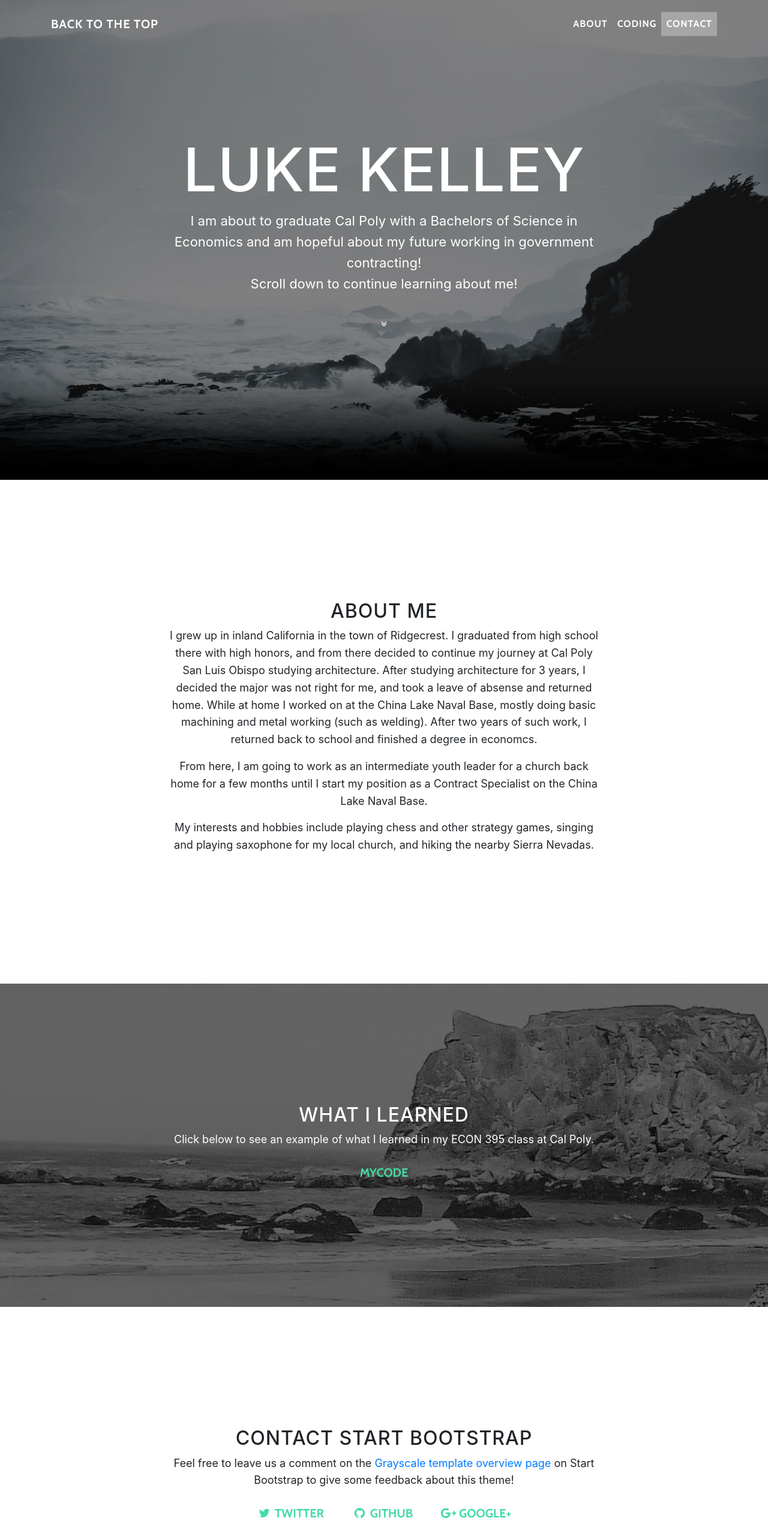
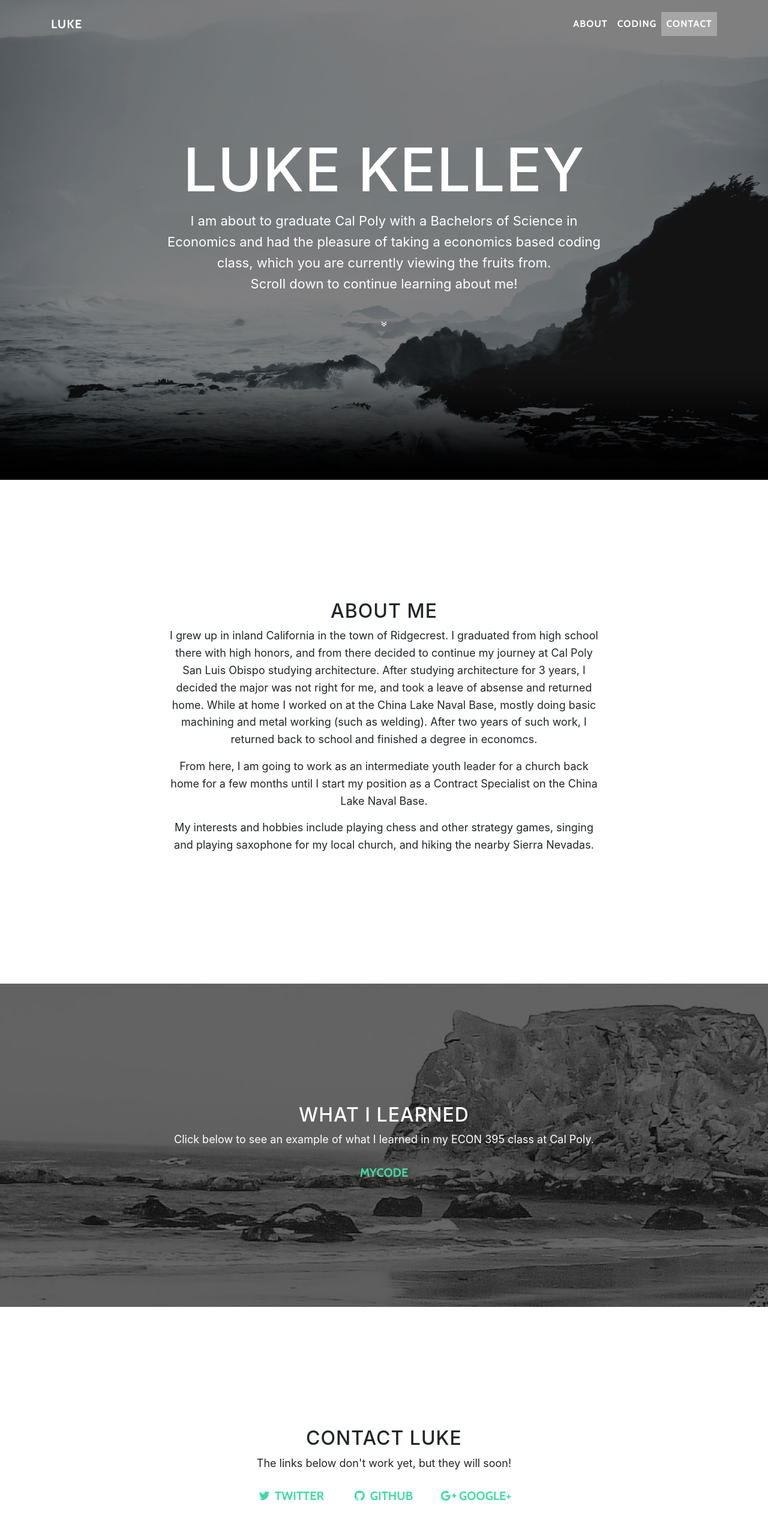
Before and after one commit to LukeKelley7/lukekelley7.github.io, a website with bundled scripts: page index.html in a window 1280 px wide. Shown: the top 2566 px of the page at 60% size. Built offline with nearby package versions, Linux system fonts and the light colour scheme.

Commit message:
Update index.html
Putting the finishing touches--still need to coordinate link

```diff
--- a/index.html
+++ b/index.html
@@ -28,7 +28,7 @@
     <!-- Navigation -->
     <nav class="navbar navbar-expand-lg navbar-light fixed-top" id="mainNav">
       <div class="container">
-        <a class="navbar-brand js-scroll-trigger" href="#page-top">Back to the Top</a>
+        <a class="navbar-brand js-scroll-trigger" href="#page-top">Luke</a>
         <button class="navbar-toggler navbar-toggler-right" type="button" data-toggle="collapse" data-target="#navbarResponsive" aria-controls="navbarResponsive" aria-expanded="false" aria-label="Toggle navigation">
           Menu
           <i class="fa fa-bars"></i>
@@ -56,7 +56,7 @@
           <div class="row">
             <div class="col-lg-8 mx-auto">
               <h1 class="brand-heading">Luke Kelley</h1>
-              <p class="intro-text">I am about to graduate Cal Poly with a Bachelors of Science in Economics and am hopeful about my future working in government contracting!
+              <p class="intro-text">I am about to graduate Cal Poly with a Bachelors of Science in Economics and had the pleasure of taking a economics based coding class, which you are currently viewing the fruits from.
                 <br>Scroll down to continue learning about me!</p>
               <a href="#about" class="btn btn-circle js-scroll-trigger">
                 <i class="fa fa-angle-double-down animated"></i>
@@ -97,10 +97,8 @@
       <div class="container">
         <div class="row">
           <div class="col-lg-8 mx-auto">
-            <h2>Contact Start Bootstrap</h2>
-            <p>Feel free to leave us a comment on the
-              <a href="http://startbootstrap.com/template-overviews/grayscale/">Grayscale template overview page</a>
-              on Start Bootstrap to give some feedback about this theme!</p>
+            <h2>Contact Luke</h2>
+            <p>The links below don't work yet, but they will soon!</p>
             <ul class="list-inline banner-social-buttons">
               <li class="list-inline-item">
                 <a href="https://twitter.com/SBootstrap" class="btn btn-default btn-lg">
@@ -132,7 +130,7 @@
     <!-- Footer -->
     <footer>
       <div class="container text-center">
-        <p>Copyright &copy; Your Website 2018</p>
+        <p>Thanks for taking the time to get to know a little about me!</p>
       </div>
     </footer>
 
```
